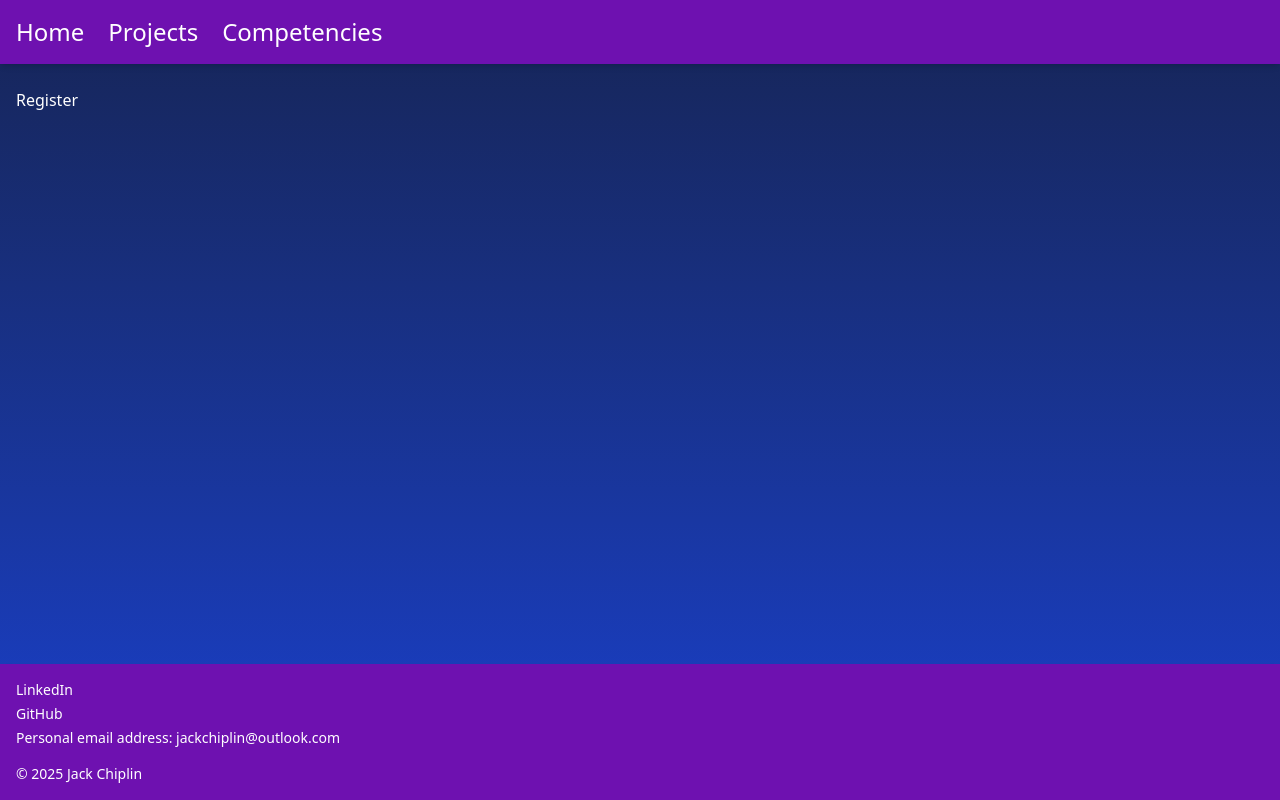
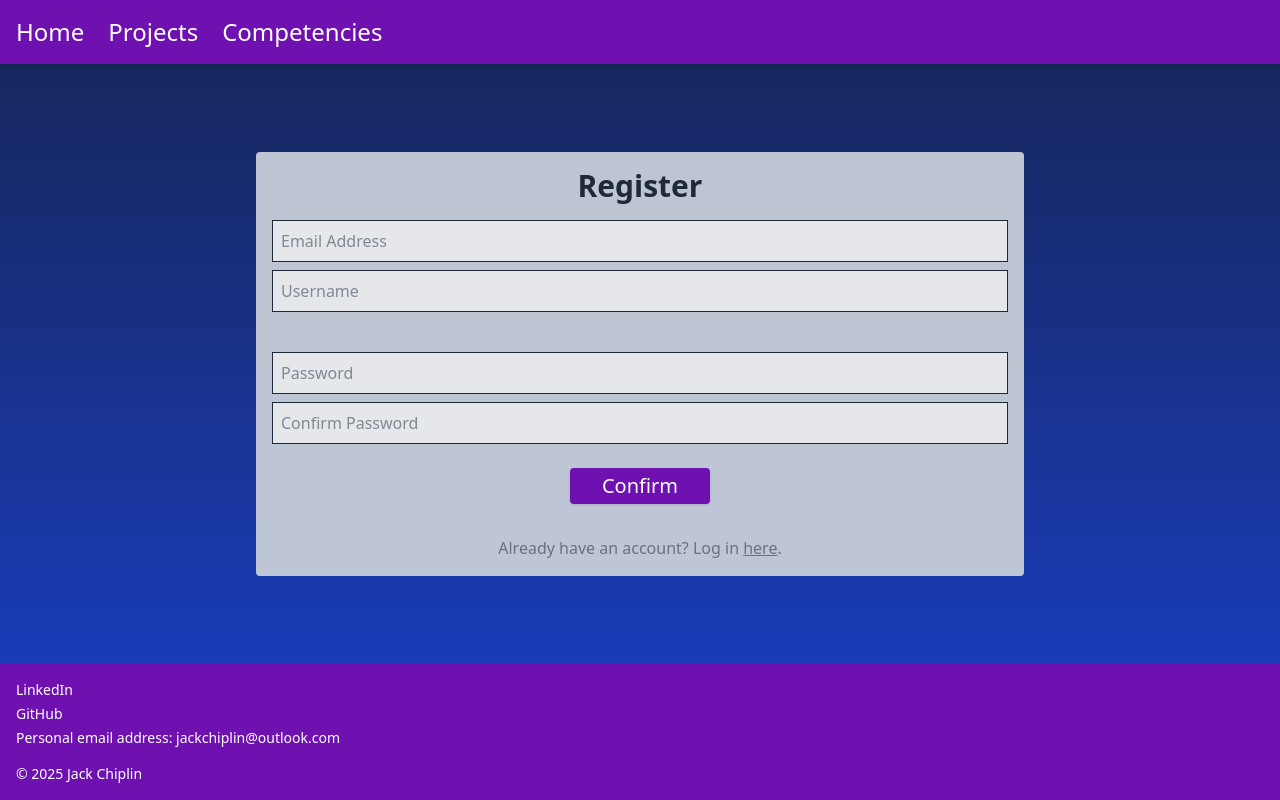
Before and after one commit to Jamming17/portfolio, a React (Vite) app: page /blog/register in a window 1280 px wide. Built offline with nearby package versions, Linux system fonts and the light colour scheme.

Commit message:
Added login and register forms

```diff
--- a/src/pages/Home.jsx
+++ b/src/pages/Home.jsx
@@ -13,7 +13,7 @@ export default function Home() {
             <p className="text-lg">
                 Hello! My name is Jack and welcome to my website! This website has been fully built by me using my full-stack development skills. The code and more infomation about this site is available on my <a href="https://github.com/Jamming17/portfolio" className="underline">GitHub</a>.<br className="mb-6"/>
                 I have studied at the University of Southampton for the past three years and have almost graduated with a <strong className="text-yellow-100">Bachelor's Degree in Computer Science</strong>. Throughout my university experience, I have developed a strong interest in many areas of software development.<br className="mb-6"/>
-                My degree has given me a solid foundation in many programming languages, full-stack development, cloud development, machine learning and secure development. Details of my skills can be found on the <Link to="/competencoes" className="underline">competencies</Link> page of this site. Additionally, I have completed many projects which can be found in detail on the <Link to="/projects" className="underline">projects</Link> page.<br className="mb-6"/>
+                My degree has given me a solid foundation in many programming languages, full-stack development, cloud development, machine learning and secure development. Details of my skills can be found on the <Link to="/competencies" className="underline">competencies</Link> page of this site. Additionally, I have completed many projects which can be found in detail on the <Link to="/projects" className="underline">projects</Link> page.<br className="mb-6"/>
                 I am particularly passionate about writing clean and efficient code to ease collaboration work and keeping software secure and protected against vulnerabilities.<br className="mb-6"/>
                 I am currently based in the UK and actively seeking opportunities in <strong className="text-yellow-100">England</strong> and <strong className="text-yellow-100">Iceland</strong>. I am eager to bring my adaptability, enthusiasm and problem-solving skills into the tech industry as I begin my career.
             </p>
--- a/src/pages/blog/Login.jsx
+++ b/src/pages/blog/Login.jsx
@@ -1,5 +1,13 @@
+import { Link } from "react-router-dom";
+
 export default function Login() {
     return (
-        <h1>Login</h1>
+        <div className="p-4 mt-16 max-w-3xl mx-auto text-center bg-gray-300/90 text-gray-800 rounded">
+            <h2 className="text-3xl font-bold mb-4">Login</h2>
+            <input placeholder="Username or Email Address" className="w-full mb-2 p-2 border bg-gray-200" />
+            <input type="password" placeholder="Password" className="w-full mb-2 p-2 border bg-gray-200" />
+            <button className="bg-purple-800 text-white text-xl px-8 py-1 mt-4 rounded shadow">Confirm</button>
+            <p className="text-md pt-8 text-gray-500">Don't have an account? Register <Link to="/blog/register" className="underline">here</Link>.</p>
+        </div>
     );
 }
--- a/src/pages/blog/Register.jsx
+++ b/src/pages/blog/Register.jsx
@@ -1,5 +1,15 @@
+import { Link } from "react-router-dom";
+
 export default function Register() {
     return (
-        <h1>Register</h1>
+        <div className="p-4 mt-16 max-w-3xl mx-auto text-center bg-gray-300/90 text-gray-800 rounded">
+            <h2 className="text-3xl font-bold mb-4">Register</h2>
+            <input placeholder="Email Address" className="w-full mb-2 p-2 border bg-gray-200" />
+            <input placeholder="Username" className="w-full mb-2 p-2 border bg-gray-200" />
+            <input type="password" placeholder="Password" className="w-full mb-2 p-2 border bg-gray-200 mt-8" />
+            <input type="password" placeholder="Confirm Password" className="w-full mb-2 p-2 border bg-gray-200" />
+            <button className="bg-purple-800 text-white text-xl px-8 py-1 mt-4 rounded shadow">Confirm</button>
+            <p className="text-md pt-8 text-gray-500">Already have an account? Log in <Link to="/blog/login" className="underline">here</Link>.</p>
+        </div>
     );
 }
```
